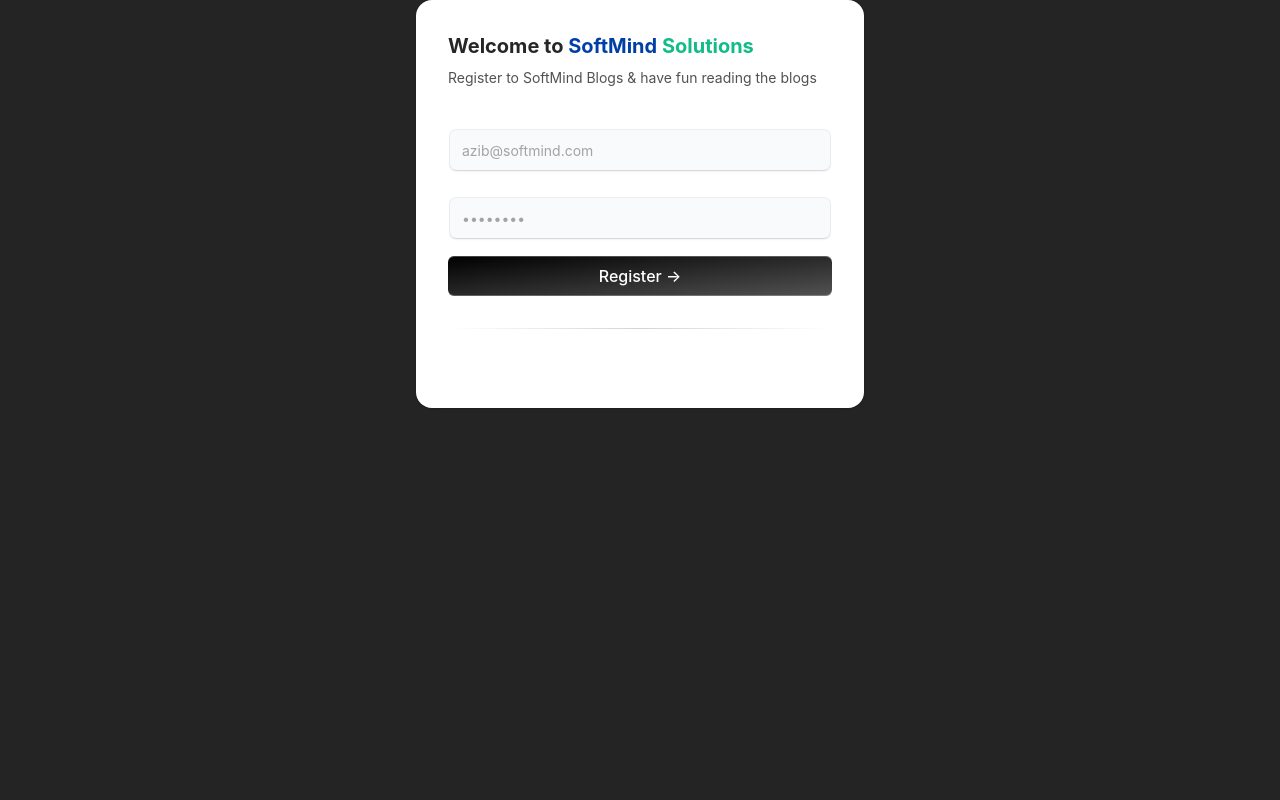
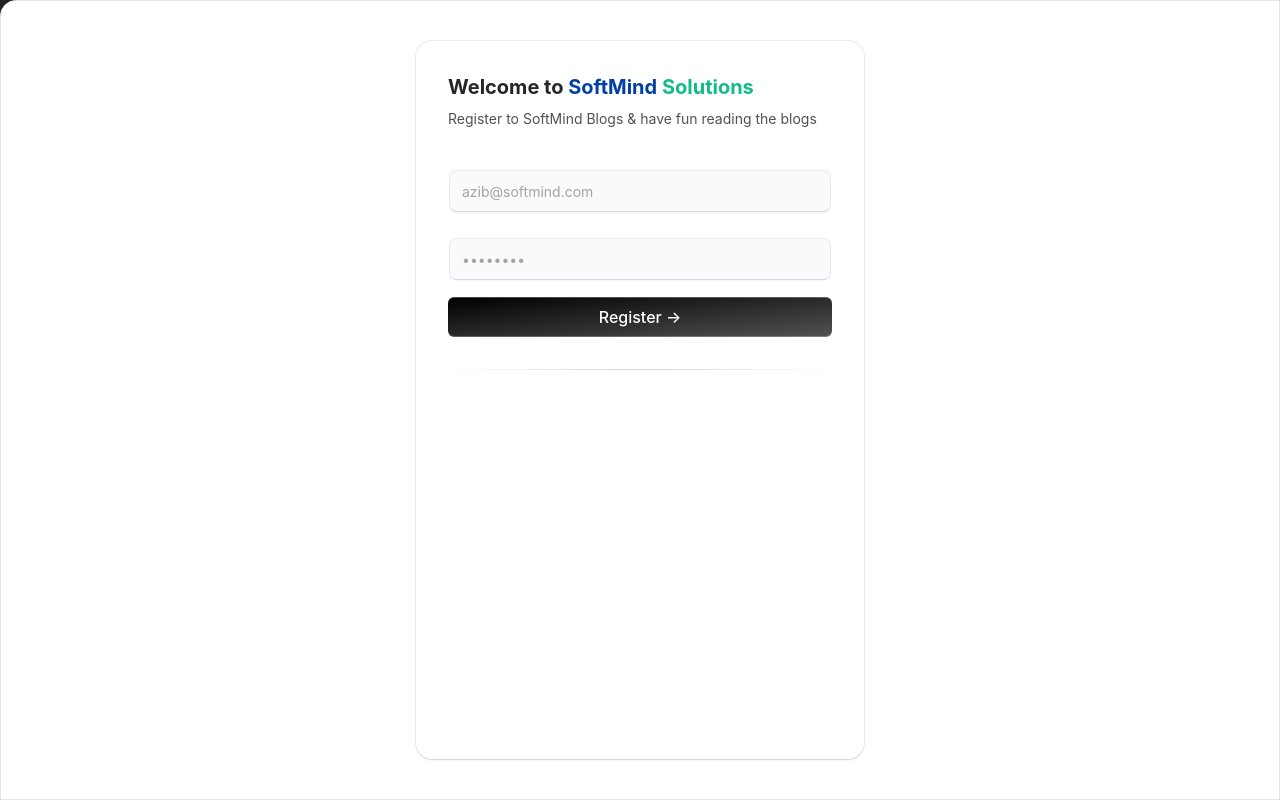
Before and after one commit to haseeb43/MERN_Stack_Assessment, a React (Vite) app in the folder packages/client/: page /register in a window 1280 px wide. Built offline with nearby package versions, Linux system fonts and the light colour scheme; no server answers.

Commit message:
Wrapped register page in wrapper

```diff
--- a/packages/client/src/pages/auth/register.jsx
+++ b/packages/client/src/pages/auth/register.jsx
@@ -2,6 +2,7 @@
 import UserApi from "../../api/user/user";
 import AuthForm from "../../components/auth/authForm";
 import { useNavigate } from "react-router-dom";
+import PageWrapper from "../../wrappers/pageWrapper";
 
 const Register = () => {
   const navigate = useNavigate();
@@ -21,10 +22,9 @@
   };
 
   return (
-    <AuthForm
-      title="Register"
-      onSubmit={handleOnSubmit}
-    />
+    <PageWrapper>
+      <AuthForm title="Register" onSubmit={handleOnSubmit} />
+    </PageWrapper>
   );
 };
 
```
